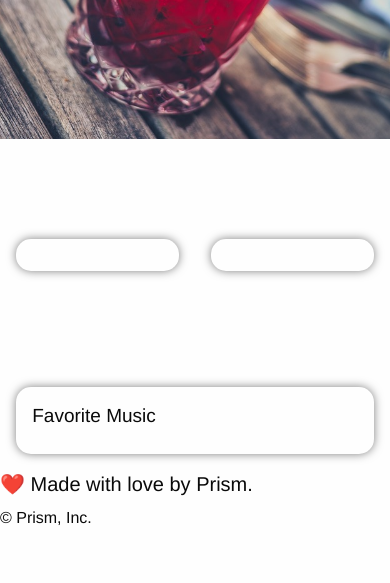
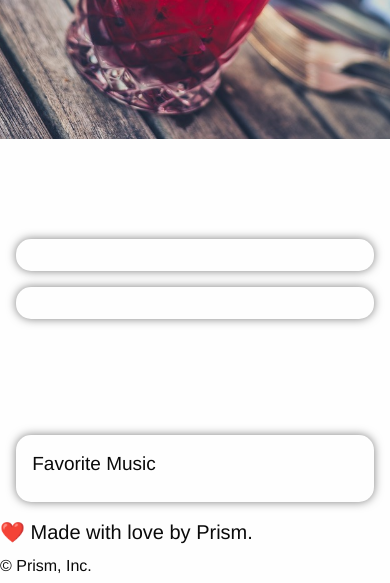
Before and after one commit to alavezzo/prism, a plain HTML site: page index.html in a window 390 px wide. Shown: the part 261-844 px from the top of the page. Drawn offline with nearby package versions, Linux system fonts and the light colour scheme; no server answers.

Commit message:
changed css so that div widths take the whole space when page size shrinks

```diff
--- a/assets/css/style.css
+++ b/assets/css/style.css
@@ -38,11 +38,7 @@
   margin-bottom: 0;
 }
 
-@media screen and (max-width: 39.9375em) {
-  .hero-search-filter-form {
-    width: 95%;
-  }
-}
+
 
 .hero-search-filter-form-find,
 .hero-search-filter-form-near {
@@ -119,3 +115,9 @@
     box-shadow: 0 0 10px rgba(0, 0, 0, 0.5);
     border-radius: 15px;
 }
+
+@media screen and (max-width: 39.9375em) {
+  .hero-search-filter-form {
+    width: 95%;
+  }
+}
--- a/index.html
+++ b/index.html
@@ -43,13 +43,13 @@
 
   <main>
     <div class="card-holder grid-x">
-      <div class="cell small-5">
+      <div class="cell small-11 large-5">
         <div class="card">
           <div class="card-section" id="cocktail-recipe">
           </div>
         </div>
       </div>
-      <div class="cell small-5">
+      <div class="cell small-11 large-5">
         <div class="card">
           <div class="card-section" id="suggested-music">
           </div>
```
